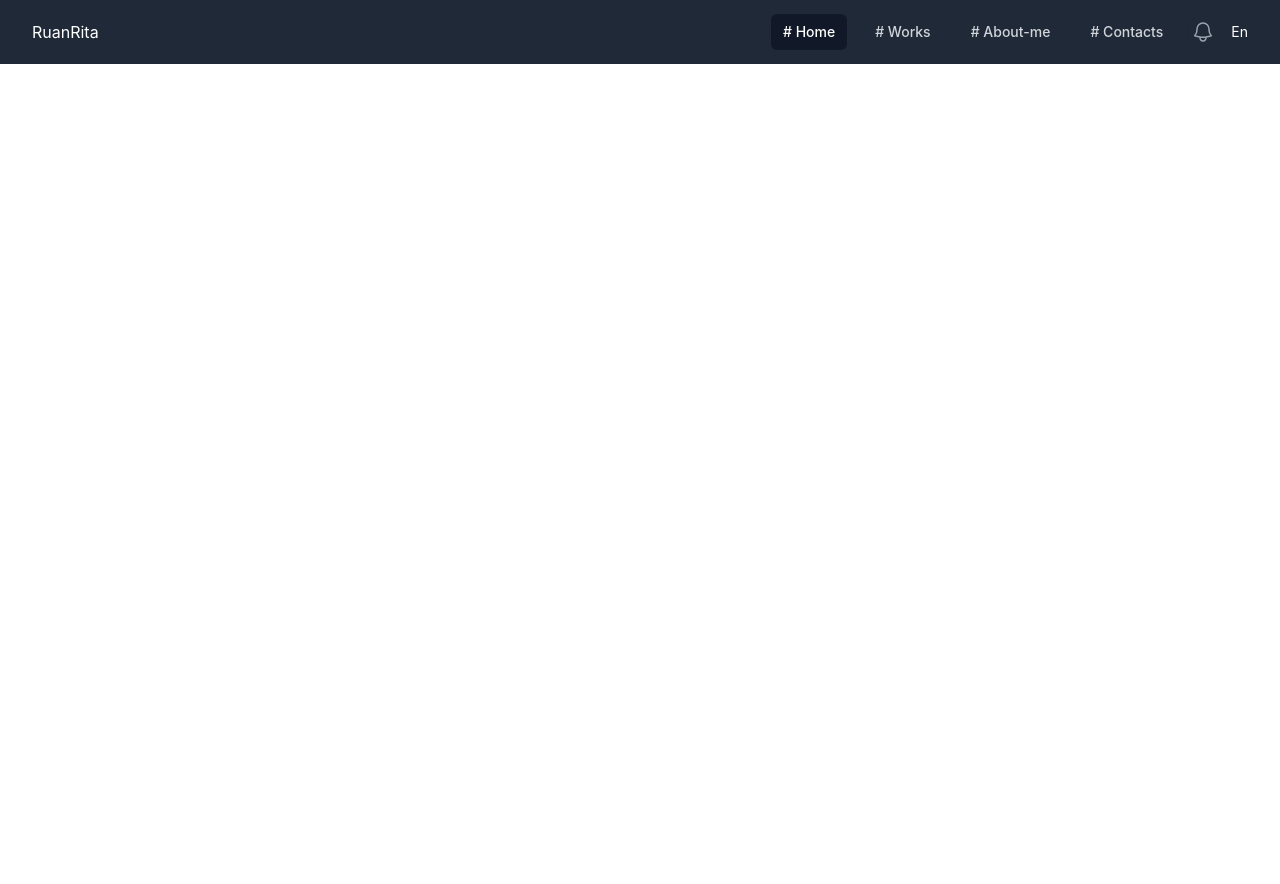
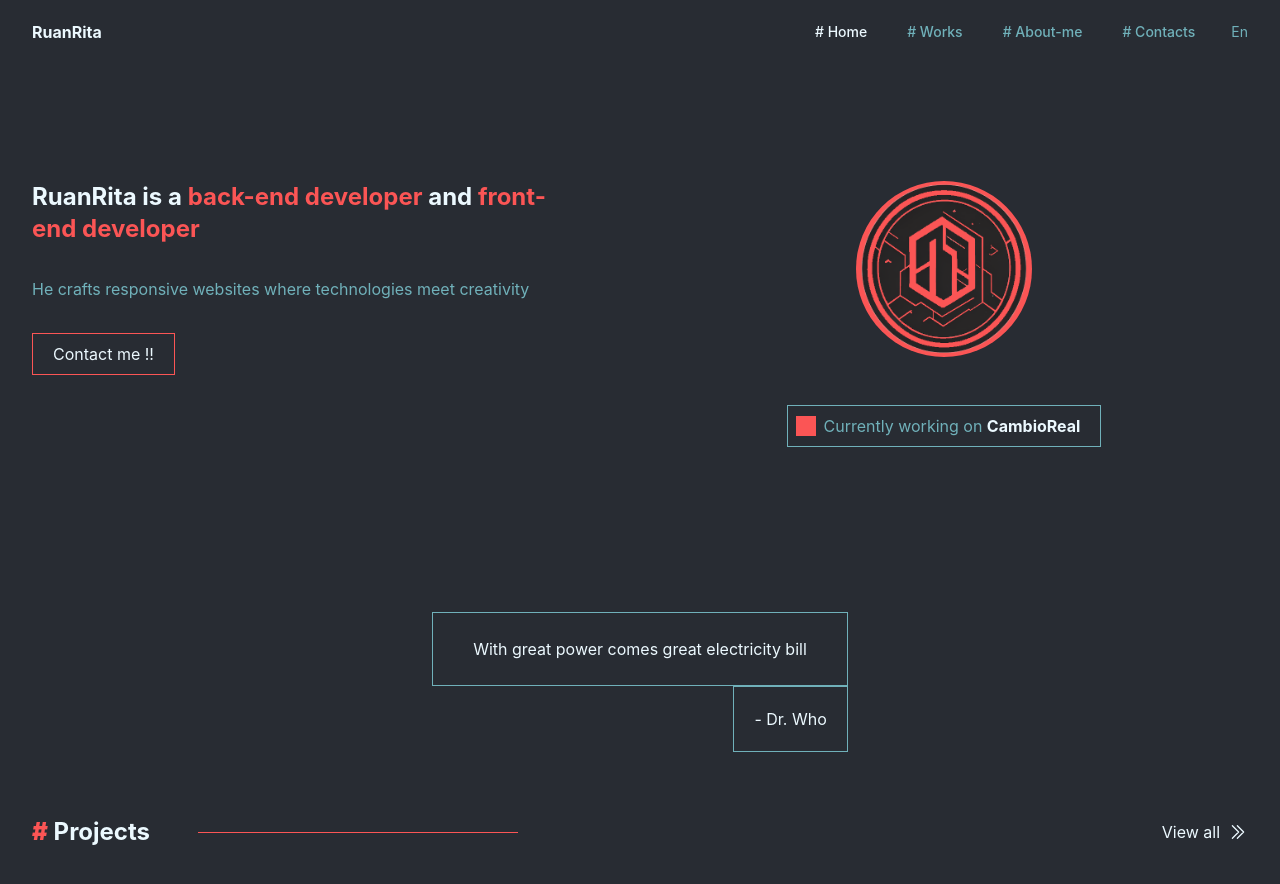
Before and after one commit to Ruan-Rita/ruanrita, a Next.js app: page / in a window 1280 px wide. Shown: the top 884 px of the page. Before the commit the page ends 800 px from the top, so only its background shows below. Built offline with nearby package versions, Linux system fonts and the light colour scheme.

Commit message:
feat: add introduce section

```diff
--- a/next.config.js
+++ b/next.config.js
@@ -12,6 +12,15 @@ const nextConfig = {
 
     // Optional: Change the output directory `out` -> `dist`
     // distDir: 'dist',
+    async redirects() {
+      return [
+        {
+          source: '/payments',
+          destination: '/',
+          permanent: true,
+        },
+      ]
+    },
   }
 
 module.exports = nextConfig
--- a/src/components/Navbar/Navbar.js
+++ b/src/components/Navbar/Navbar.js
@@ -32,7 +32,7 @@ export default function NavBar() {
                   )}
                 </Disclosure.Button>
               </div>
-              <div className="text-white">
+              <div className="text-white font-bold">
                 RuanRita
               </div>
 
@@ -45,7 +45,7 @@ export default function NavBar() {
                           key={item.name}
                           href={item.href}
                           className={classNames(
-                            item.current ? 'bg-gray-900 text-white' : 'text-gray-300 hover:bg-gray-700 hover:text-white',
+                            item.current ? 'bg-gray-900 text-white' : 'text-gray hover:bg-gray-700 hover:text-white',
                             'rounded-md px-3 py-2 text-sm font-medium'
                           )}
                           aria-current={item.current ? 'page' : undefined}
@@ -56,14 +56,6 @@ export default function NavBar() {
                     </div>
                   </div>
                 </div>
-                <button
-                  type="button"
-                  className="relative rounded-full bg-gray-800 p-1 text-gray-400 hover:text-white focus:outline-none focus:ring-2 focus:ring-white focus:ring-offset-2 focus:ring-offset-gray-800"
-                >
-                  <span className="absolute -inset-1.5" />
-                  <span className="sr-only">View notifications</span>
-                  <BellIcon className="h-6 w-6" aria-hidden="true" />
-                </button>
 
                 {/* Profile dropdown */}
                 <Menu as="div" className="relative ml-3">
@@ -71,7 +63,7 @@ export default function NavBar() {
                     <Menu.Button className="relative flex rounded-full bg-gray-800 text-sm focus:outline-none focus:ring-2 focus:ring-white focus:ring-offset-2 focus:ring-offset-gray-800">
                       <span className="absolute -inset-1.5" />
                       <span className="sr-only">Open user menu</span>
-                      <span className="text-white">En</span>
+                      <span className="text-gray">En</span>
                     </Menu.Button>
                   </div>
                   <Transition
--- a/src/pages/index.js
+++ b/src/pages/index.js
@@ -1,9 +1,59 @@
-import NavBar from "../components/Navbar/Navbar";
-
+import NavBar from "../components/Navbar/navbar";
+import logo from '../../public/logo_.png'
+import { ChevronDoubleRightIcon } from "@heroicons/react/24/outline";
 export default function Home() {
   return (
-    <main className='bg-slate-500'>
+    <main className='bg-background w-full flex flex-col min-h-screen'>
       <NavBar />
+      <div className="max-w-7xl mx-auto w-full flex flex-col px-2 sm:px-6 lg:px-8 ">
+        {/* Introduce */}
+        <div className="h-[500px] items-center relative text-white flex">
+          <div className="flex justify-between w-full">
+            <div className="w-full">
+              <h1 className="text-2xl font-bold max-w-[530px]">RuanRita is a <span className="text-primary">back-end developer</span> and <span className="text-primary">front-end developer</span></h1>
+              <p className="text-base text-gray my-8">He crafts responsive websites where technologies meet creativity</p>
+              <button className="border border-primary px-5 py-2 text-white">Contact me !!</button>
+            </div>
+            <div className="w-full flex justify-center">
+              <div>
+                <div className="block mx-auto bg-primary w-44 h-w-44 rounded-full">
+                  <img src="/logo_.png" className="w-44 h-w-44"></img>
+                </div>
+                <div className="mt-12">
+                  <div className="w-max flex items-center p-2 border border-gray pr-5 ">
+                    <span className="w-5 h-5 mr-2 bg-primary"></span>
+                    <span className="text-gray">Currently working on <b className="text-white">CambioReal</b></span>
+                  </div>
+                </div>
+              </div>
+
+            </div>
+          </div>
+        </div>
+        {/* Current Working on cambioreal */}
+
+        {/* motivation phase */}
+        <div className="max-w-2xl mx-auto">
+          <div className="mt-12 flex flex-col">
+            <span className="text-white border border-gray px-10 py-6">With great power comes great electricity bill</span>
+            <span className="text-white border border-gray px-5 py-5 self-end">- Dr. Who</span>
+          </div>
+        </div>
+        {/* My projects */}
+        <section className="my-16">
+          <div className="flex items-center justify-between">
+            <div className="flex items-center">
+              <h1 className="text-white text-2xl font-bold mr-12"><b className="text-primary">#</b> Projects</h1>
+              <hr className="bg-primary border-primary w-80"></hr>
+            </div>
+            <div className="flex items-center">
+              <h1 className="text-white mr-2">View all</h1>
+              <ChevronDoubleRightIcon className="text-white" width={20}/>
+            </div>
+          </div>
+        </section>
+
+      </div>
     </main>
   );
 }
--- a/src/styles/global.css
+++ b/src/styles/global.css
@@ -20,7 +20,12 @@ body {
     Helvetica Neue,
     sans-serif;
 }
-
+/* :root {
+  --primary-color: #FB5555;
+  --gray-color: #70B1BA;
+  --background-color: #282C33;
+  --white-color: #ECF9FF;
+} */
 a {
   color: inherit;
   text-decoration: none;
@@ -36,7 +41,3 @@ img {
   max-width: 100%;
   height: auto;
 }
-
-button {
-  border: none
-}
--- a/tailwind.config.js
+++ b/tailwind.config.js
@@ -9,7 +9,14 @@ module.exports = {
     './src/**/*.{js,ts,jsx,tsx,mdx}',
   ],
   theme: {
-    extend: {},
+    extend: {
+      colors: {
+        primary: "#FB5555",
+        gray: "#70B1BA",
+        background: "#282C33",
+        white: "#ECF9FF"
+      },
+    },
   },
   plugins: [],
 }
```
Also changed, not shown: public/logo_.png (added).
